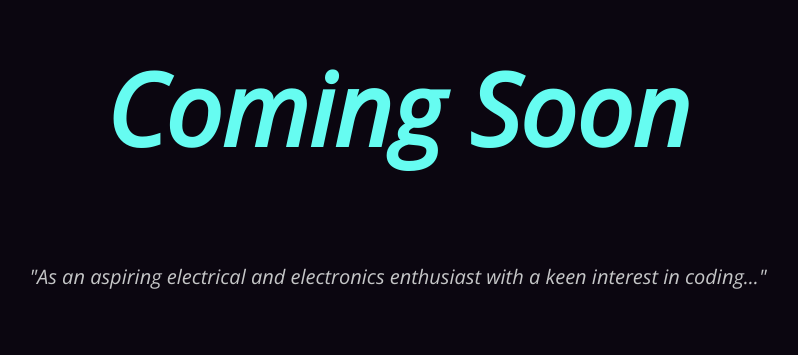
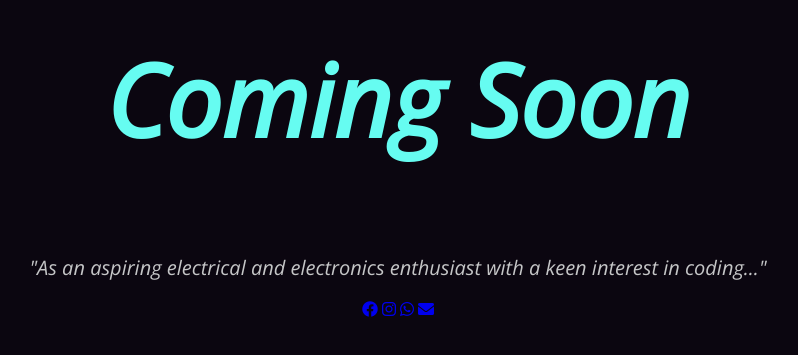
Before and after one commit to Krijankhatri/krijan.com.np, a plain HTML site: page index.html in a window 1280 px wide. Shown: the part 235-590 px from the top of the page, without its empty margins (242-1040 px from the left). Drawn offline with nearby package versions, Linux system fonts and the light colour scheme.

Commit message:
Update index.html

```diff
--- a/index.html
+++ b/index.html
@@ -8,6 +8,13 @@
     <link rel="preconnect" href="https://fonts.googleapis.com">
     <link rel="preconnect" href="https://fonts.gstatic.com" crossorigin>
     <link href="https://fonts.googleapis.com/css2?family=Open+Sans:ital,wght@1,300&display=swap" rel="stylesheet">
+    <link rel="stylesheet" href="https://cdnjs.cloudflare.com/ajax/libs/font-awesome/6.0.0-beta3/css/all.min.css">
+    <meta name="description" content="krijan.com.np - Coming Soon. Aspiring electrical and electronics enthusiast with a keen interest in coding.">
+    <meta property="og:title" content="krijan.com.np - Coming Soon">
+    <meta property="og:description" content="Aspiring electrical and electronics enthusiast with a keen interest in coding.">
+    <meta property="og:type" content="website">
+    <meta property="og:url" content="http://krijan.com.np">
+    <meta property="og:image" content="path/to/your-image.jpg">
 </head>
 <body>
     <div class="center-content">
@@ -17,6 +24,12 @@
         <main>
             <p>"As an aspiring electrical and electronics enthusiast with a keen interest in coding..."</p>
         </main>
+        <div class="social-links">
+            <a href="https://www.facebook.com/krijan.khatri.3" target="_blank" class="social-button"><i class="fab fa-facebook"></i></a>
+            <a href="https://www.instagram.com/krijan01/" target="_blank" class="social-button"><i class="fab fa-instagram"></i></a>
+            <a href="https://api.whatsapp.com/send?phone=9779861529359" target="_blank" class="social-button"><i class="fab fa-whatsapp"></i></a>
+            <a href="mailto:dilkshetri2020@gmail.com" target="_blank" class="social-button"><i class="fas fa-envelope"></i></a>
+        </div>
     </div>
 </body>
 </html>
```
